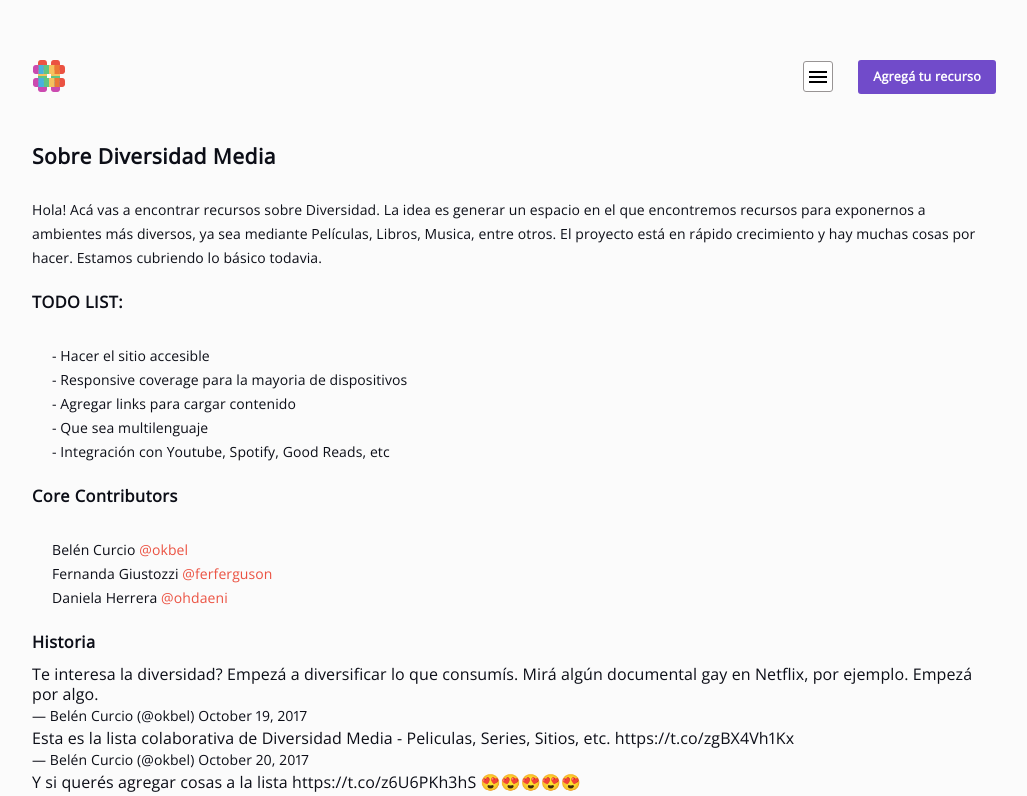
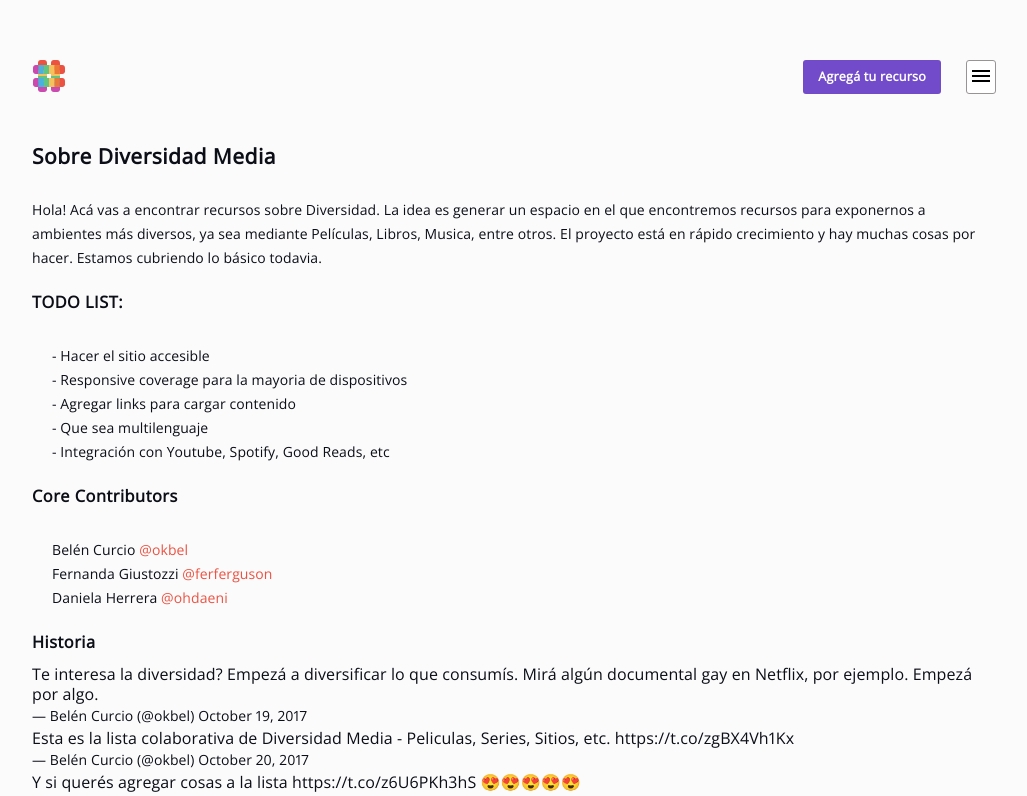
Before and after one commit to okbel/diversidad-media, a React app: page /about in a window 1280 px wide. Shown: the top 796 px of the page, without its empty margins (126-1153 px from the left). Built offline with nearby package versions, Linux system fonts and the light colour scheme.

Commit message:
design enhancement in 'add' button

```diff
--- a/src/components/Header.css
+++ b/src/components/Header.css
@@ -11,6 +11,8 @@
   flex: 1;
   margin-left: 50px;
   text-align: right;
+  display: inline-flex;
+  flex-direction: row-reverse;
 }
 
 .menuList {
@@ -77,6 +79,12 @@
     padding: 0px;
     font-size: 1em;
   }
+  .header .menu {
+    display: block
+  }
+  .add {
+    margin-left: 25px;
+  }
 }
 
 .icon {
@@ -122,7 +130,7 @@
   background-color: #714bca;
   text-align: center;
   display: inline-block;
-  margin-left: 25px;
+  margin-right: 25px;
   font-size: 0.9em;
   font-weight: 700;
   letter-spacing: 0.2px;
```
